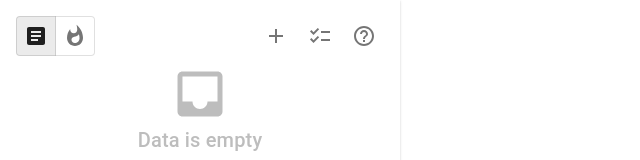
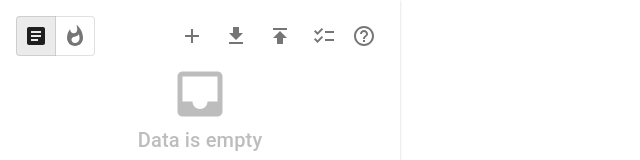
Before and after one commit to LouisTsang-jk/chatgpt-seal, a React (Vite) app: page / in a window 1280 px wide. Shown: the top 160 px of the page, without its empty margins (0-640 px from the left). Built offline with nearby package versions, Linux system fonts and the light colour scheme.

Commit message:
feat: add export function

```diff
--- a/package.json
+++ b/package.json
@@ -1,7 +1,7 @@
 {
   "name": "chatgpt-seal",
   "private": true,
-  "version": "0.0.0",
+  "version": "0.1.1",
   "type": "module",
   "scripts": {
     "dev": "vite",
--- /dev/null
+++ b/src/hooks/useExport.ts
@@ -0,0 +1,30 @@
+import { useCallback } from 'react';
+
+type JsonDataType = Template[];
+
+const useJsonExport = () => {
+  const exportToJsonFile = useCallback((data: JsonDataType, filename: string = 'Prompt_Template.json') => {
+    if (!data) {
+      throw new Error('Export data cannot be empty!');
+    }
+
+    if (!filename.endsWith('.json')) {
+      filename += '.json';
+    }
+
+    const jsonString: string = JSON.stringify(data, null, 2);
+    const blob: Blob = new Blob([jsonString], { type: 'application/json' });
+    const url: string = URL.createObjectURL(blob);
+
+    const link: HTMLAnchorElement = document.createElement('a');
+    link.href = url;
+    link.download = filename;
+    link.click();
+
+    setTimeout(() => URL.revokeObjectURL(url), 0);
+  }, []);
+
+  return { exportToJsonFile };
+};
+
+export default useJsonExport;
--- a/src/views/About/index.tsx
+++ b/src/views/About/index.tsx
@@ -22,7 +22,7 @@ export default function About() {
 
       <Box my={1}>
         <Typography variant="h6">Version</Typography>
-        <Typography variant="body1">0.0.1(2023/07/30)</Typography>
+        <Typography variant="body1">0.1.1(2023/08/04)</Typography>
       </Box>
 
       <Box my={1}>
--- a/src/views/Main/components/Toolbar/index.tsx
+++ b/src/views/Main/components/Toolbar/index.tsx
@@ -12,9 +12,9 @@ import HelpOutlineIcon from "@mui/icons-material/HelpOutline"
 import ChecklistIcon from "@mui/icons-material/Checklist"
 import DeleteOutlineIcon from "@mui/icons-material/DeleteOutline"
 import WhatshotIcon from "@mui/icons-material/Whatshot"
-// import GetAppIcon from "@mui/icons-material/GetApp"
-// import PublishIcon from "@mui/icons-material/Publish"
-import ArticleIcon from '@mui/icons-material/Article';
+import GetAppIcon from "@mui/icons-material/GetApp"
+import PublishIcon from "@mui/icons-material/Publish"
+import ArticleIcon from "@mui/icons-material/Article"
 import styled from "styled-components"
 import { Link } from "react-router-dom"
 import { DataContext, ListType, StorageKey } from "@/DataContext"
@@ -23,6 +23,7 @@ import { useToggle } from "react-use"
 import Confirm from "../Confirm"
 import useStorage from "@/hooks/useStorage"
 import { useSnackbar } from "@/common/SnackbarContext"
+import useJsonExport from "@/hooks/useExport"
 
 const ToolbarTitleDiv = styled.div``
 
@@ -64,10 +65,13 @@ const ActionBtnGroupDiv = styled.div`
 export default function Toolbar() {
   const { templateList, setTemplateList } = useContext(DataContext)
   const { listType, setListType } = useContext(DataContext)
-  const { isBatchOperationActive, setIsBatchOperationActive } = useContext(DataContext)
+  const { isBatchOperationActive, setIsBatchOperationActive } =
+    useContext(DataContext)
 
   const [disabledBatchAction, disabledBatchActionChange] = useToggle(true)
   const [deleteDialogVisible, deleteDialogVisibleChange] = useToggle(false)
+
+  const { exportToJsonFile } = useJsonExport();
 
   const [, setTemplateStorage] = useStorage<Template[]>(StorageKey)
 
@@ -95,16 +99,23 @@ export default function Toolbar() {
     setIsBatchOperationActive(false)
   }
 
-  const onListTypeChange = (evt: React.MouseEvent<HTMLElement>, listType: ListType) => {
+  const onListTypeChange = (
+    evt: React.MouseEvent<HTMLElement>,
+    listType: ListType
+  ) => {
     evt
     setListType(listType)
+  }
+
+  const onExport = () => {
+    exportToJsonFile(templateList)
   }
 
   const control = {
     value: listType,
     onChange: onListTypeChange,
-    exclusive: true,
-  };
+    exclusive: true
+  }
 
   return (
     <Box
@@ -135,14 +146,25 @@ export default function Toolbar() {
             </SearchContainerDiv>
           </>
         )}
-        {listType === ListType.regular && <ActionBtnGroupDiv>
+        {listType === ListType.regular && (
+          <ActionBtnGroupDiv>
             <Link to="/create">
               <Tooltip title="Create a new Template">
-              <IconButton aria-label="Create a new template">
+                <IconButton aria-label="Create a new template" sx={{margin: '0 4px'}}>
                   <AddIcon />
                 </IconButton>
               </Tooltip>
             </Link>
+            <Tooltip title="Import">
+              <IconButton aria-label="Info">
+                <GetAppIcon />
+              </IconButton>
+            </Tooltip>
+            <Tooltip title="Export" onClick={onExport}>
+              <IconButton aria-label="Info">
+                <PublishIcon />
+              </IconButton>
+            </Tooltip>
             <Tooltip title="Batch operate">
               <ToggleButton
                 value="check"
@@ -154,7 +176,9 @@ export default function Toolbar() {
                   padding: "8px",
                   margin: "0 4px"
                 }}
-              onChange={() => setIsBatchOperationActive(!isBatchOperationActive)}
+                onChange={() =>
+                  setIsBatchOperationActive(!isBatchOperationActive)
+                }
               >
                 <ChecklistIcon />
               </ToggleButton>
@@ -190,7 +214,8 @@ export default function Toolbar() {
                 </IconButton>
               </Tooltip>
             </Link>
-        </ActionBtnGroupDiv>}
+          </ActionBtnGroupDiv>
+        )}
       </ToolbarActionDiv>
     </Box>
   )
```
Also changed, not shown: manifest.json. Lines whose indentation alone changed are shown as unchanged.
